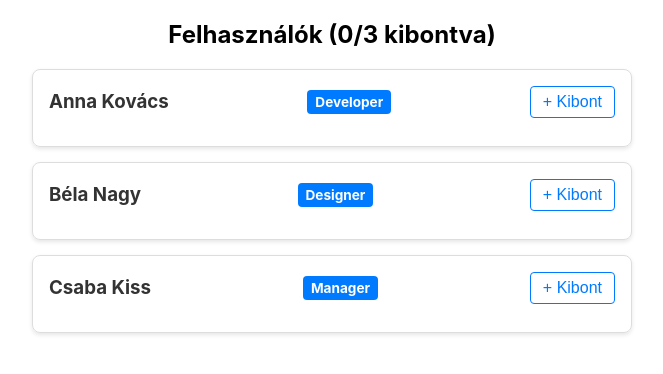
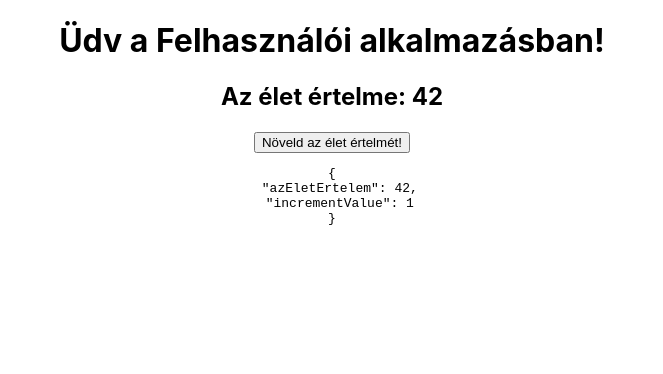
Before and after one commit to tenkesnet/a239alapok_frontend, a React (Create React App) app: page / in a window 1280 px wide. Shown: the top 374 px of the page, without its empty margins (308-971 px from the left). Built offline with nearby package versions, Linux system fonts and the light colour scheme.

Commit message:
state gyakorlatok asyncronitásra

```diff
--- a/src/App.js
+++ b/src/App.js
@@ -4,11 +4,28 @@ import UserList from './components/v2/UserList';
 
 
 class App extends React.Component {
-
+  constructor(props) {
+    super(props);
+    this.state = {
+      azEletErtelem: 42,
+      incrementValue: props.incrementValue || 1
+    };
+  }
   render() {
     return (
       <div className="App">
-        <UserList />
+        <h1>Üdv a Felhasználói alkalmazásban!</h1>
+        <h2>Az élet értelme: {this.state.azEletErtelem}</h2>
+        <button onClick={() => {
+          this.setState({ azEletErtelem: this.state.azEletErtelem + this.state.incrementValue });
+          console.log('Az élet értelme most már:', this.state.azEletErtelem);
+          setTimeout(() => {
+            console.log('Időzített élet értelme:', this.state.azEletErtelem);
+          }, 1);
+        }
+        }>Növeld az élet értelmét!</button>
+        <pre>{JSON.stringify(this.state, null, 2)}</pre>
+        {/*<UserList />*/}
       </div>
     );
 
```
